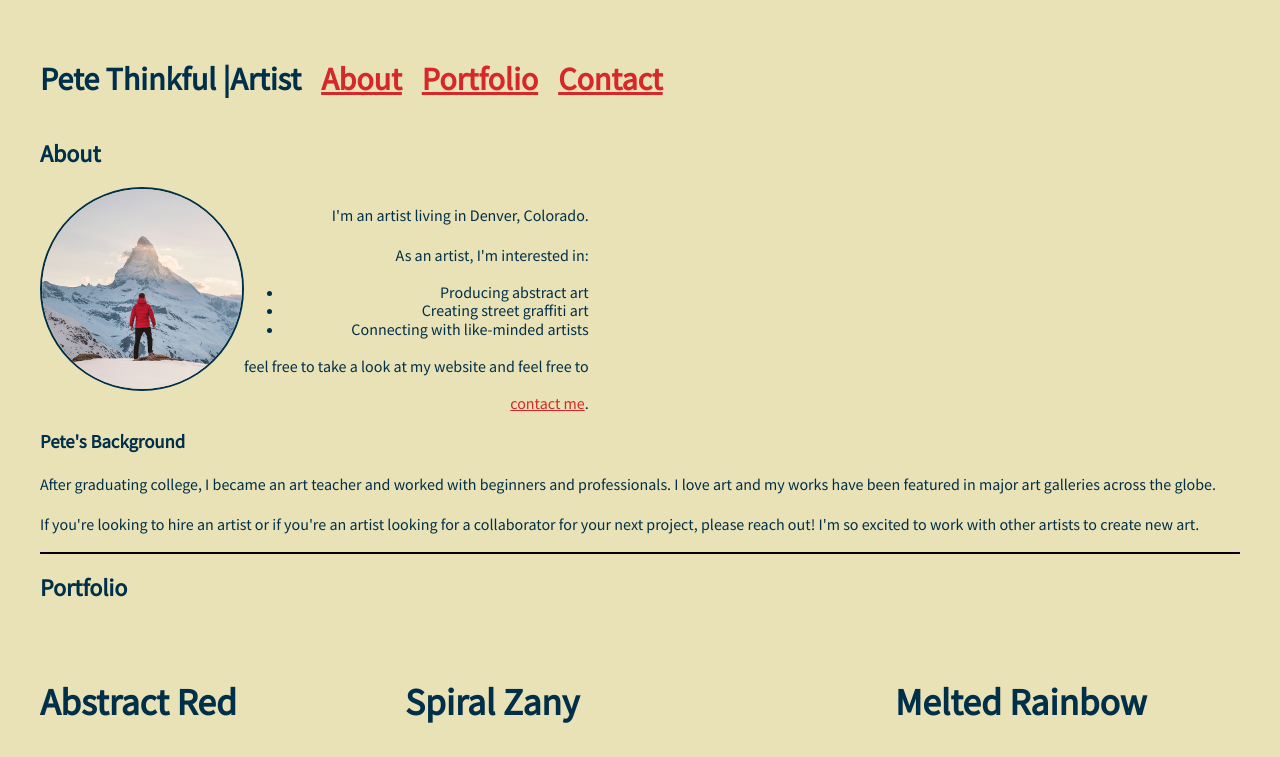
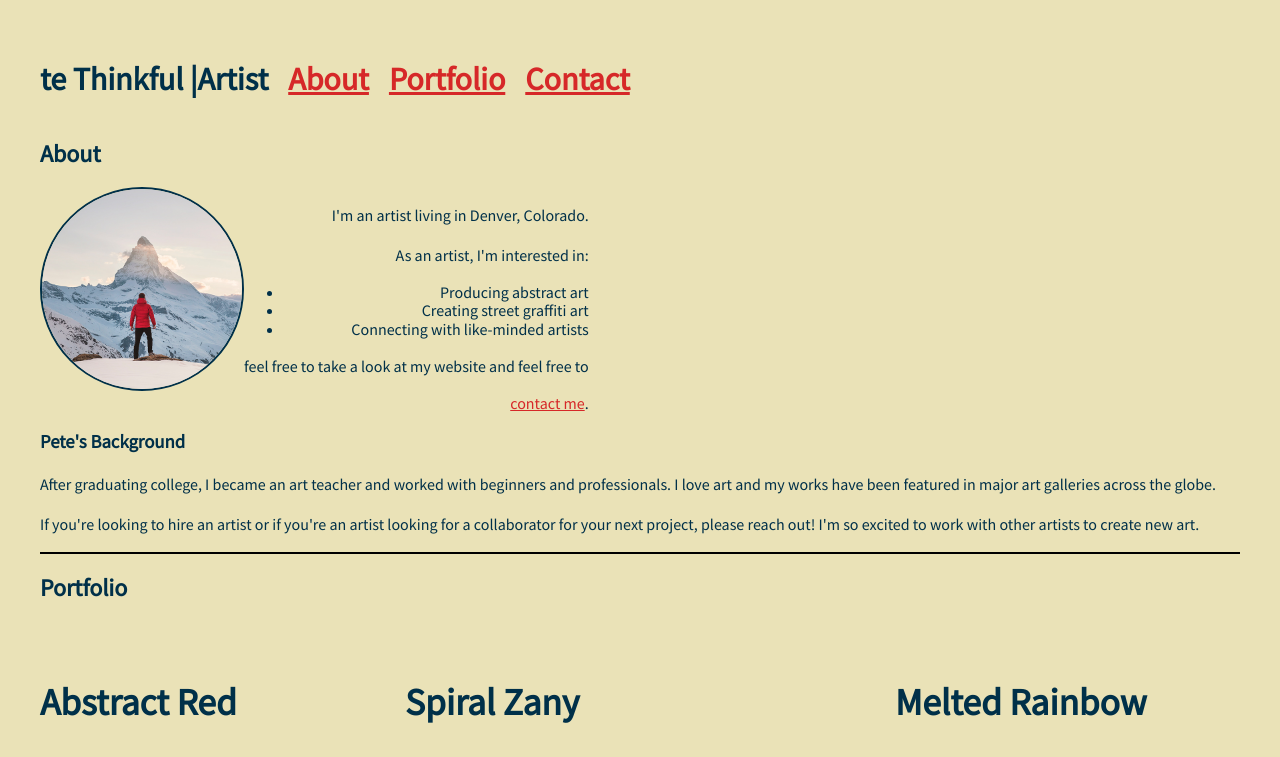
Before and after one commit to TinaTheTechterian/starter-pete-thinkful-portfolio, a website: page index.html in a window 1280 px wide. Shown: the top 757 px of the page. Drawn offline with nearby package versions, Linux system fonts and the light colour scheme.

Commit message:
Update index.html testing

```diff
--- a/index.html
+++ b/index.html
@@ -13,7 +13,7 @@
     <!-- Header section -->
    <div>
     <nav class="container">
-      <h1 class="flex-item">Pete Thinkful |Artist<h1 class="flex-item"><a href="#about">About</a><h1 class="flex-item"><a href="#portfolio">Portfolio</a><h1 class="flex-item"><a href="#contact">Contact</a></h1>
+      <h1 class="flex-item">te Thinkful |Artist<h1 class="flex-item"><a href="#about">About</a><h1 class="flex-item"><a href="#portfolio">Portfolio</a><h1 class="flex-item"><a href="#contact">Contact</a></h1>
      </nav>
  </div>
 
```
